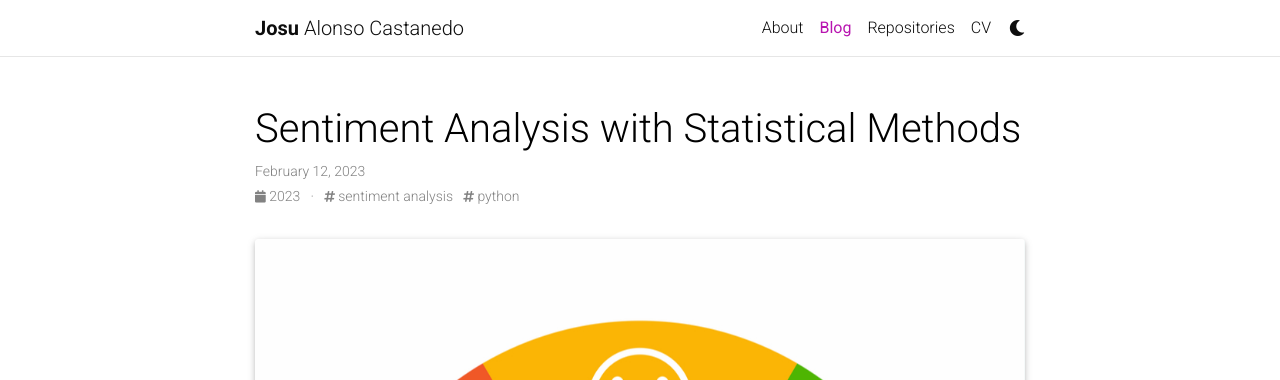
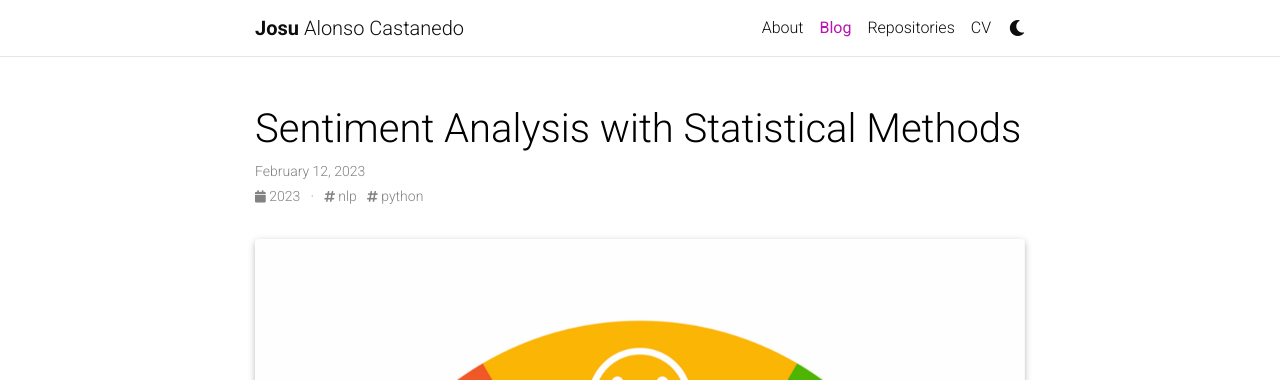
Before and after one commit to josumsc/josumsc.github.io, a Jekyll site: the page built from _posts/2023-02-12-sentiment-analysis-with-statistical-ml.md, in a window 1280 px wide and 900 px high. Shown: the top 380 px of the window. Built offline with Jekyll 4.4.1, drawn with Linux system fonts in a browser that asks for light colours; full-size pictures stand in for the smaller copies a plugin makes; comment, search, counter and statistics services are not loaded; a style sheet for code colours, icons or effects is not loaded.

Commit message:
Modify tagging

```diff
--- a/_posts/2023-02-12-sentiment-analysis-with-statistical-ml.md
+++ b/_posts/2023-02-12-sentiment-analysis-with-statistical-ml.md
@@ -4,7 +4,7 @@ title: "Sentiment Analysis with Statistical Methods"
 date: 2023-02-12 00:00:00-0100
 description: "Using statistical methods to perform sentiment analysis on a dataset of reviews might be simpler than you think."
 tags:
-  - sentiment analysis
+  - nlp
   - python
 giscus_comments: true
 ---
```
